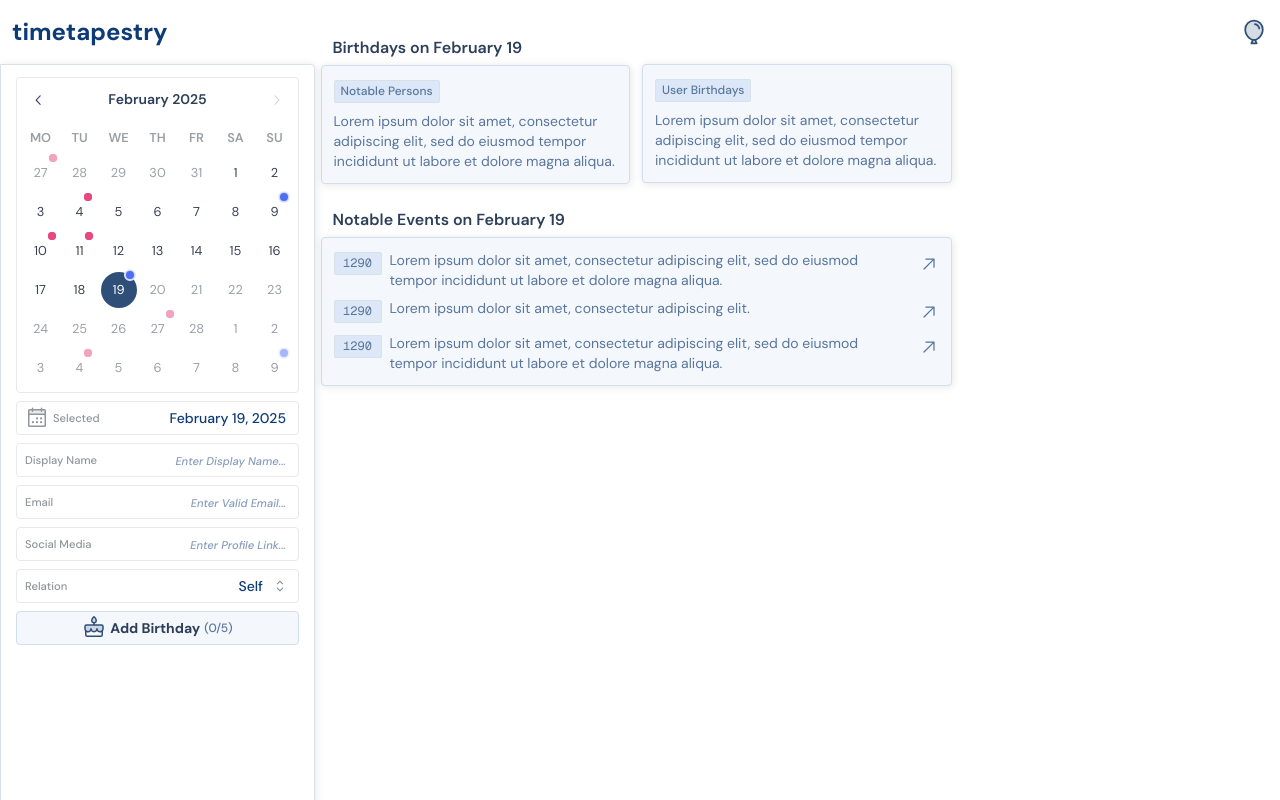
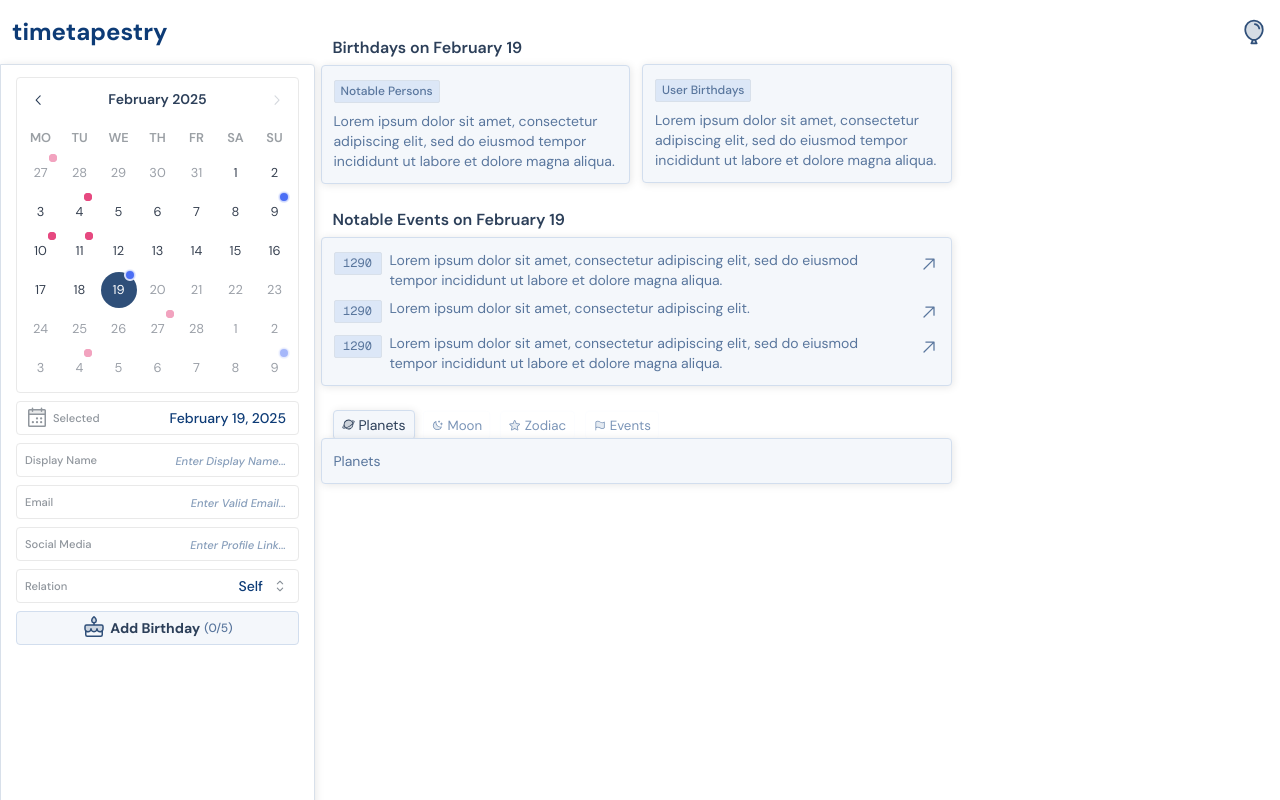
Before and after one commit to aniqatc/time-tapestry, a React (Vite) app: page / in a window 1280 px wide. Built offline with nearby package versions, Linux system fonts and the light colour scheme.

Commit message:
temp: hard code in the tabs/tab content section

```diff
--- a/src/components/Content/Content.tsx
+++ b/src/components/Content/Content.tsx
@@ -1,11 +1,14 @@
 import { PrimaryCard, Label } from '@components/reusable';
 import { useDateStore } from '@contexts';
-import { ArrowUpRight } from '@phosphor-icons/react';
+import { ArrowUpRight, Planet, MoonStars, Star, Flag } from '@phosphor-icons/react';
+import React from 'react';
+import { motion } from 'framer-motion';
 
 export default function Content(): JSX.Element {
   const shortFormattedDate = useDateStore(
     (state: { shortFormattedDate: string }) => state.shortFormattedDate
   );
+  const [active, setActive] = React.useState<number>(0);
 
   return (
     <div className="-mt-9 flex w-full flex-col gap-4 overflow-y-auto pr-4 pb-28 pl-2 max-[650px]:-mt-2 max-[535px]:pl-16 lg:ml-[350px] lg:max-w-[655px] xl:mx-auto">
@@ -80,6 +83,104 @@ export default function Content(): JSX.Element {
           </ul>
         </PrimaryCard>
       </section>
+      <section className="relative">
+        <div className="absolute top-2 flex gap-0 text-xs md:pl-3 md:text-sm lg:gap-2">
+          <motion.button
+            initial={{ opacity: 0 }}
+            animate={{
+              scale: active === 0 ? 1 : 0.95,
+              opacity: 1,
+              transition: { duration: 0.2 },
+            }}
+            onClick={() => setActive(0)}
+            className={`${active === 0 ? 'shadow-primary bg-primary-75 border-primary-100 text-primary-900' : 'text-primary-400 border-primary-25'} hover:text-primary-800 -mr-0.5 flex cursor-pointer items-center gap-1 rounded-sm border px-2 py-1 transition-all`}
+          >
+            <Planet size={13} weight="duotone" />
+            Planets
+          </motion.button>
+          <motion.button
+            initial={{ opacity: 0 }}
+            animate={{
+              scale: active === 1 ? 1 : 0.95,
+              opacity: 1,
+              transition: { duration: 0.2 },
+            }}
+            onClick={() => setActive(1)}
+            className={`${active === 1 ? 'shadow-primary bg-primary-75 border-primary-100 text-primary-900' : 'text-primary-400 border-primary-25'} hover:text-primary-800 -mr-0.5 flex cursor-pointer items-center gap-1 rounded-sm border px-2 py-1 transition-all`}
+          >
+            <MoonStars size={13} weight="duotone" />
+            Moon
+          </motion.button>
+          <motion.button
+            initial={{ opacity: 0 }}
+            animate={{
+              scale: active === 2 ? 1 : 0.95,
+              opacity: 1,
+              transition: { duration: 0.2 },
+            }}
+            onClick={() => setActive(2)}
+            className={`${active === 2 ? 'shadow-primary bg-primary-75 border-primary-100 text-primary-900' : 'text-primary-400 border-primary-25'} hover:text-primary-800 -mr-0.5 flex cursor-pointer items-center gap-1 rounded-sm border px-2 py-1 transition-all`}
+          >
+            <Star size={13} weight="duotone" />
+            Zodiac
+          </motion.button>
+          <motion.button
+            initial={{ opacity: 0 }}
+            animate={{
+              scale: active === 3 ? 1 : 0.95,
+              opacity: 1,
+              transition: { duration: 0.2 },
+            }}
+            onClick={() => setActive(3)}
+            className={`${active === 3 ? 'shadow-primary bg-primary-75 border-primary-100 text-primary-900' : 'text-primary-400 border-primary-25'} hover:text-primary-800 -mr-0.5 flex cursor-pointer items-center gap-1 rounded-sm border px-2 py-1 transition-all`}
+          >
+            <Flag size={13} weight="duotone" />
+            Events
+          </motion.button>
+        </div>
+        <div className="relative top-8 z-10 md:top-9 lg:top-0">
+          {active === 0 && (
+            <motion.div
+              key={active}
+              initial={{ opacity: 0.75, x: 10 }}
+              animate={{ opacity: 1, x: 0 }}
+              transition={{ duration: 0.3 }}
+            >
+              <PrimaryCard>Planets</PrimaryCard>
+            </motion.div>
+          )}
+          {active === 1 && (
+            <motion.div
+              key={active}
+              initial={{ opacity: 0.75, x: 10 }}
+              animate={{ opacity: 1, x: 0 }}
+              transition={{ duration: 0.3 }}
+            >
+              <PrimaryCard>Moon</PrimaryCard>
+            </motion.div>
+          )}
+          {active === 2 && (
+            <motion.div
+              key={active}
+              initial={{ opacity: 0.75, x: 10 }}
+              animate={{ opacity: 1, x: 0 }}
+              transition={{ duration: 0.3 }}
+            >
+              <PrimaryCard>Zodiac</PrimaryCard>
+            </motion.div>
+          )}
+          {active === 3 && (
+            <motion.div
+              key={active}
+              initial={{ opacity: 0.75, x: 10 }}
+              animate={{ opacity: 1, x: 0 }}
+              transition={{ duration: 0.3 }}
+            >
+              <PrimaryCard>Events</PrimaryCard>
+            </motion.div>
+          )}
+        </div>
+      </section>
     </div>
   );
 }
```
